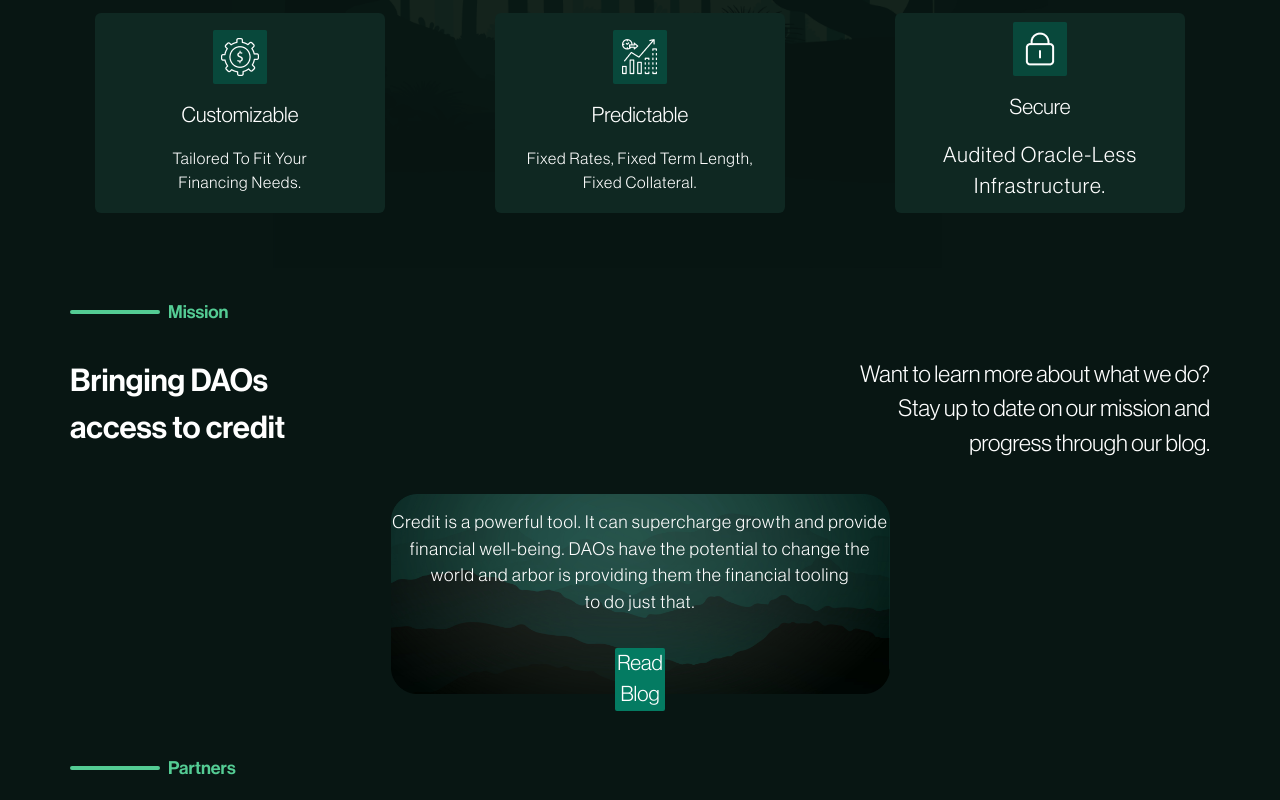
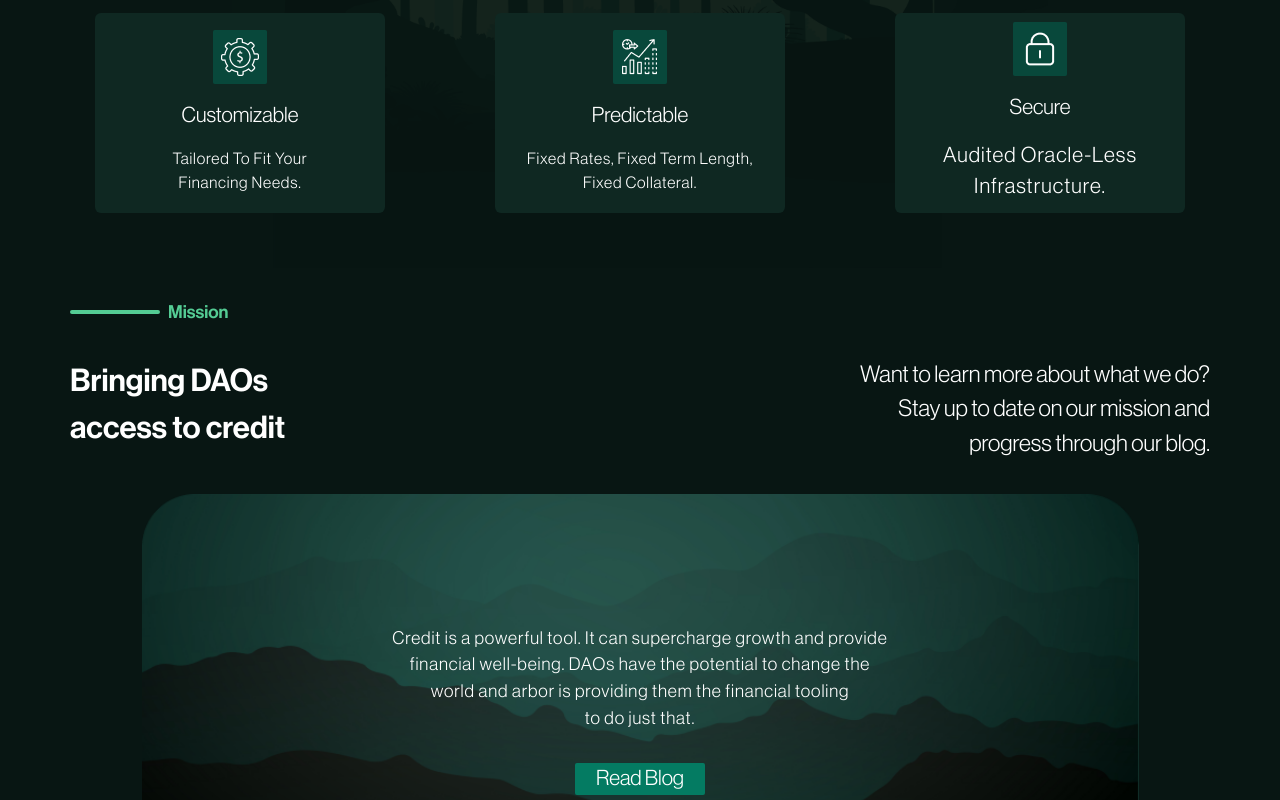
Before and after one commit to JLegacy-AI/arbor-finance-landing-page, a website built with Vite: page index.html in a window 1280 px wide. Shown: the part 2000-2800 px from the top of the page. Built offline with nearby package versions, Linux system fonts and the light colour scheme.

Commit message:
After Complete Responsiveness

```diff
--- a/index.html
+++ b/index.html
@@ -161,7 +161,7 @@
         </p>
       </div>
 
-      <div class="flex flex-col justify-center items-center h-[clamp(200px,5px+1.5vw,400px)] bg-mission-section bg-contain bg-no-repeat bg-transparent bg-center">
+      <div class="flex flex-col justify-center items-center h-[clamp(400px,5px+1.5vw,400px)] bg-mission-section bg-contain bg-no-repeat bg-transparent bg-center">
         <p class="text-center font-[neue-haas-light] text-[clamp(3px,5px+1.0vw,1.5rem)] text-white tracking-wider">
           Credit is a powerful tool. It can supercharge growth and provide<br/>
           financial well-being. DAOs have the potential to change the<br/>
@@ -169,7 +169,7 @@
           to do just that.
         </p>
         <div>
-          <button class="w-[clamp(10px,30px+1.5vw,180px)] translate-y-4 sm:translate-y-6 md:translate-y-8 font-[neue-haas-light]  text-[clamp(1px,2px+1.5vw,1.5rem)] text-white bg-tertiary-color rounded-sm hover:bg-white hover:text-primary-color hover:font-bold">
+          <button class="w-[clamp(130px,10px+1.5vw,10px)] translate-y-4 sm:translate-y-6 md:translate-y-8 font-[neue-haas-light]  text-[clamp(1px,2px+1.5vw,1.5rem)] text-white bg-tertiary-color rounded-sm hover:bg-white hover:text-primary-color hover:font-bold">
             <span>Read Blog</span>
           </button>
         </div>
```
